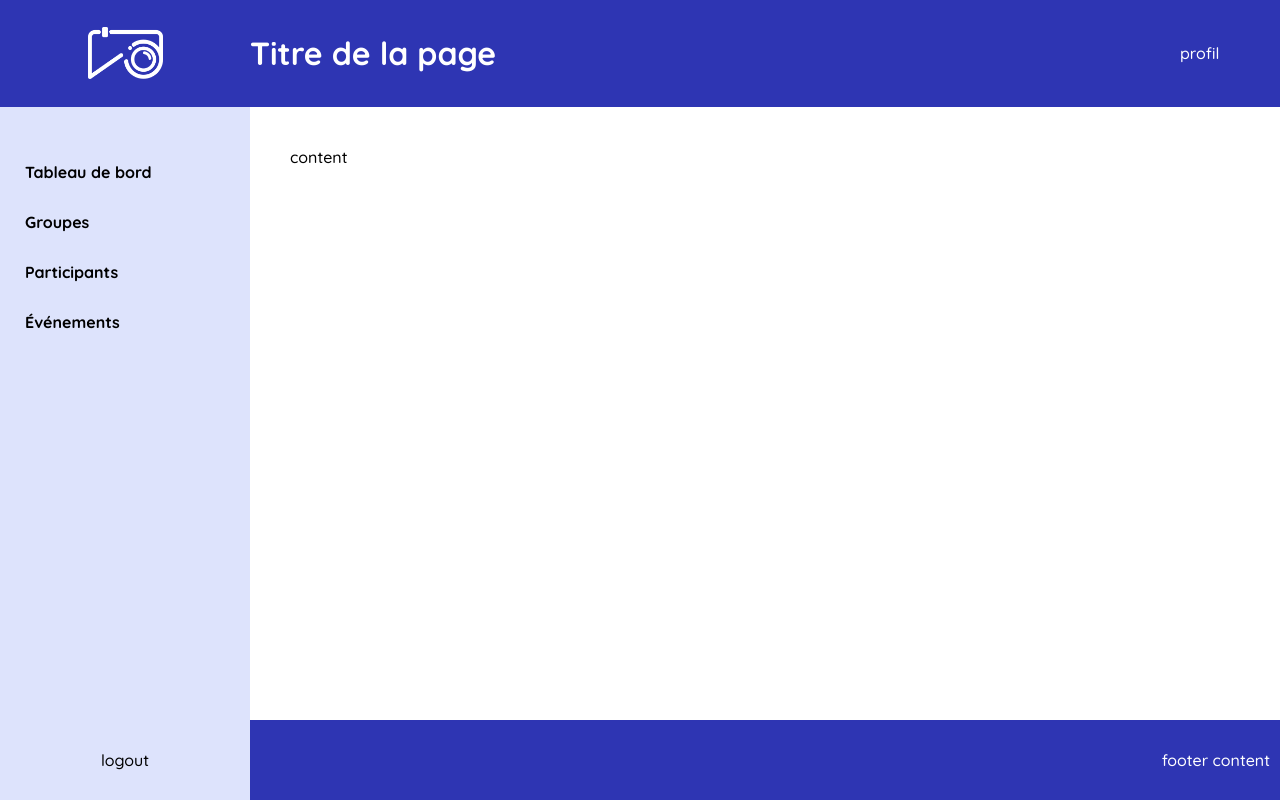
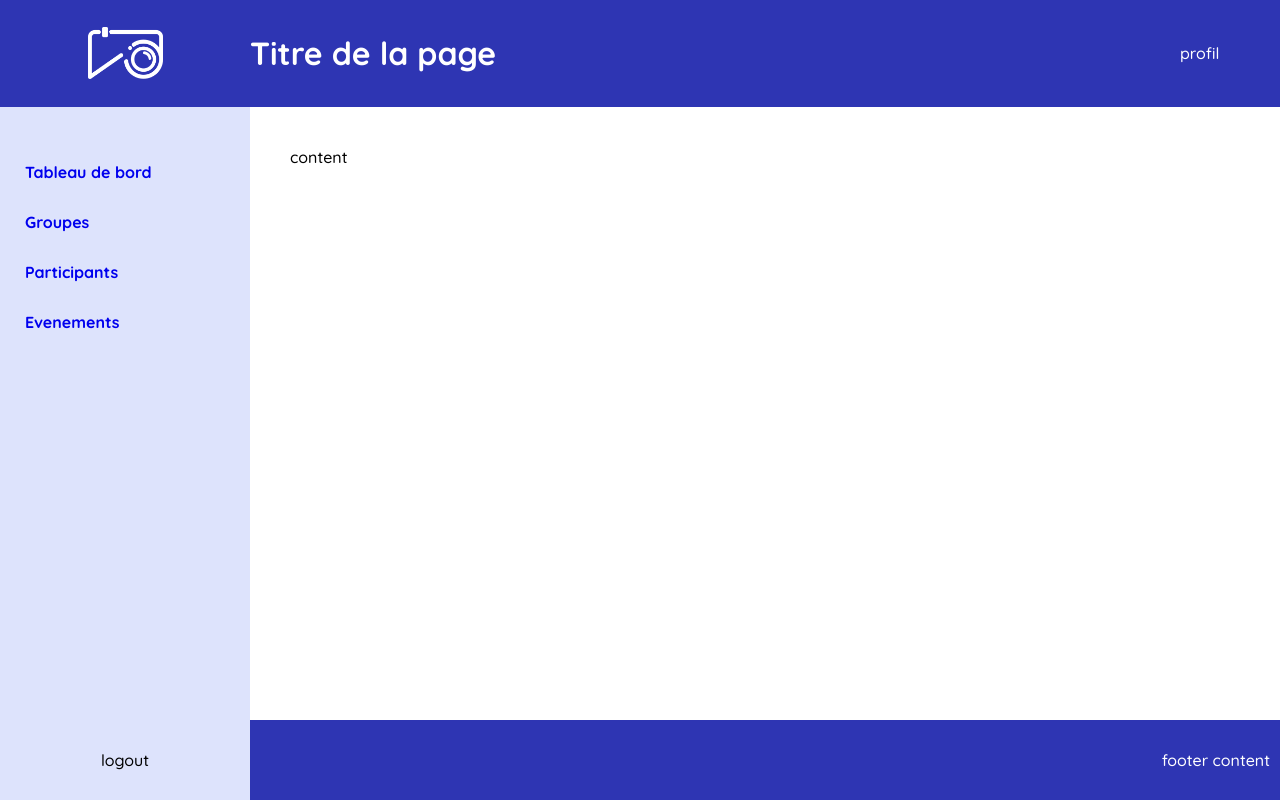
Before and after one commit to sarah-sbb/athlysia-project, a Next.js app in the folder frontend/: page /dashboard in a window 1280 px wide. Built offline with nearby package versions, Linux system fonts and the light colour scheme.

Commit message:
ajout de link pour le menu en cours

```diff
--- a/frontend/components/Navbar.js
+++ b/frontend/components/Navbar.js
@@ -1,4 +1,5 @@
 import React, { useState, useEffect } from "react";
+import Link from "next/link";
 import styles from '../styles/Navbar.module.css';
 
 function Navbar() {
@@ -38,7 +39,7 @@ function Navbar() {
             className={styles.accordionHeader}
             onClick={() => handleAccordionClick(1)}
           >
-            Tableau de bord
+            <Link href="/dashboard">Tableau de bord</Link>
           </div>
         </div>
 
@@ -48,7 +49,7 @@ function Navbar() {
             className={styles.accordionHeader}
             onClick={() => handleAccordionClick(2)}
           >
-            Groupes
+            <Link href="./pages/dashboard/groups">Groupes</Link>
           </div>
           <div
             className={`${styles.accordionContent} ${
@@ -65,7 +66,7 @@ function Navbar() {
               }`}
               onClick={() => handleSubItemClick("/")}
             >
-              Tous les groupes
+              <Link href="./pages/dashboard/groups">Tous les groupes</Link>
             </a>
             <a
               href="/add-group"
@@ -74,7 +75,7 @@ function Navbar() {
               }`}
               onClick={() => handleSubItemClick("/add-group")}
             >
-              Ajouter un groupe
+              <Link href="./pages/dashboard/groups">Créer un groupe</Link>
             </a>
           </div>
         </div>
@@ -85,7 +86,7 @@ function Navbar() {
             className={styles.accordionHeader}
             onClick={() => handleAccordionClick(3)}
           >
-            Participants
+            <Link href="./pages/dashboard/participants">Participants</Link>
           </div>
           <div
             className={`${styles.accordionContent} ${
@@ -102,7 +103,7 @@ function Navbar() {
               }`}
               onClick={() => handleSubItemClick("/participants")}
             >
-              Tous les participants
+              <Link href="./pages/dashboard/participants">Tous les participants</Link>
             </a>
             <a
               href="/add-participant"
@@ -113,7 +114,7 @@ function Navbar() {
               }`}
               onClick={() => handleSubItemClick("/add-participant")}
             >
-              Ajouter un participant
+              <Link href="./pages/dashboard/participants">Ajouer un participants</Link>
             </a>
           </div>
         </div>
@@ -124,7 +125,7 @@ function Navbar() {
             className={styles.accordionHeader}
             onClick={() => handleAccordionClick(4)}
           >
-            Événements
+            <Link href="./pages/dashboard/events">Evenements</Link>
           </div>
           <div
             className={`${styles.accordionContent} ${
@@ -141,7 +142,7 @@ function Navbar() {
               }`}
               onClick={() => handleSubItemClick("/events")}
             >
-              Tous les événements
+              <Link href="./pages/dashboard/events">Tous les évènements</Link>
             </a>
             <a
               href="/add-event"
@@ -150,7 +151,7 @@ function Navbar() {
               }`}
               onClick={() => handleSubItemClick("/add-event")}
             >
-              Créer un événement
+              <Link href="./pages/dashboard/events">Créer un évènement</Link>
             </a>
           </div>
         </div>
```
